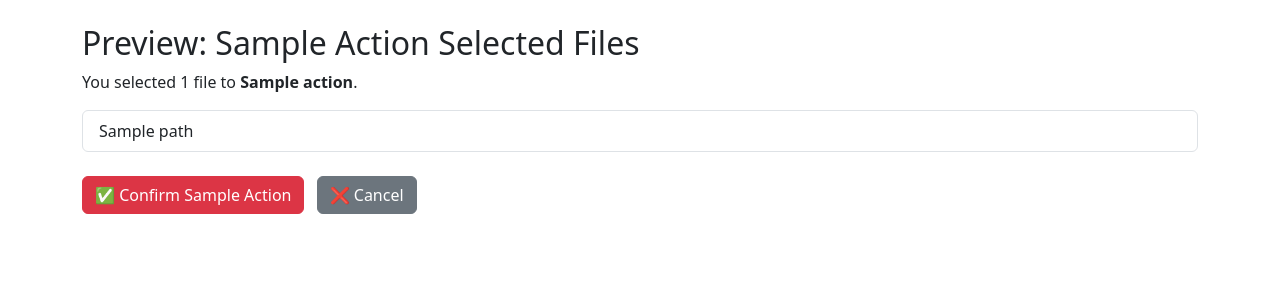
After one commit to echeadle/dup_files, a FastAPI app: template viewer/templates/preview.html in a window 1280 px wide. The commit adds this page. Shown: the top 300 px of the page. Run offline with FastAPI, Linux system fonts and the light colour scheme; the template is opened without the code that fills it: most values are stand-ins (such as "Sample title", 1, 10 or a date in 2020).

Commit message:
Added preview page

```diff
--- a/viewer/main.py
+++ b/viewer/main.py
@@ -1,12 +1,12 @@
-from fastapi import FastAPI, Request, UploadFile, File
-from fastapi.responses import RedirectResponse
+from fastapi import FastAPI, Request, UploadFile, File, Form
+from fastapi.responses import RedirectResponse, HTMLResponse
 from fastapi.staticfiles import StaticFiles
 from fastapi.templating import Jinja2Templates
 from pathlib import Path
 import shutil
 import os
 from collections import Counter
-
+from typing import List, Optional
 from viewer.utils import load_duplicates  # Make sure this is your function to read the DB
 
 app = FastAPI()
@@ -102,3 +102,40 @@ async def delete_or_export(request: Request):
 
     # You can pass a summary back or redirect with query
     return RedirectResponse(url="/?msg=" + action, status_code=303)
+
+
+
+EXPORT_DIR = Path("exported")
+EXPORT_DIR.mkdir(exist_ok=True)
+
+@app.post("/file-action", response_class=HTMLResponse)
+async def handle_file_action(request: Request,
+                             paths: List[str] = Form(...),
+                             action: str = Form(...),
+                             preview: Optional[str] = Form(None),
+                             confirm: Optional[str] = Form(None)):
+    if preview == "true" and confirm != "true":
+        # Show preview screen
+        return templates.TemplateResponse("preview.html", {
+            "request": request,
+            "action": action,
+            "paths": paths
+        })
+
+    # Perform actual action
+    successful = []
+    failed = []
+
+    for path in paths:
+        try:
+            if action == "delete":
+                os.remove(path)
+            elif action == "export":
+                shutil.copy(path, EXPORT_DIR / Path(path).name)
+            successful.append(path)
+        except Exception as e:
+            failed.append((path, str(e)))
+
+    # TODO: You could write to a log file here if needed
+
+    return RedirectResponse(url=f"/?msg={action}", status_code=303)
--- a/viewer/templates/index.html
+++ b/viewer/templates/index.html
@@ -95,6 +95,7 @@
       <!-- Delete/Export Form -->
       <form method="POST" action="/file-action" id="fileActionForm">
         <input type="hidden" name="action" id="fileAction" value="">
+        <input type="hidden" name="preview" id="previewMode" value="false">
 
         <!-- Delete/Export Buttons -->
         <div class="mb-3 d-flex gap-2">
@@ -162,8 +163,8 @@
 
   function submitFileAction(actionType) {
     const form = document.getElementById("fileActionForm");
-    const actionInput = document.getElementById("fileAction");
-    actionInput.value = actionType;
+    document.getElementById("fileAction").value = actionType;
+    document.getElementById("previewMode").value = "true"; // enable preview mode
     form.submit();
   }
 
--- /dev/null
+++ b/viewer/templates/preview.html
@@ -0,0 +1,29 @@
+<!DOCTYPE html>
+<html>
+<head>
+  <title>Confirm {{ action | title }} Action</title>
+  <link href="https://cdn.jsdelivr.net/npm/bootstrap@5.3.3/dist/css/bootstrap.min.css" rel="stylesheet">
+</head>
+<body class="p-4">
+  <div class="container">
+    <h2>Preview: {{ action.title() }} Selected Files</h2>
+    <p>You selected {{ paths | length }} file{{ '' if paths|length == 1 else 's' }} to <strong>{{ action }}</strong>.</p>
+
+    <ul class="list-group mb-4">
+      {% for path in paths %}
+        <li class="list-group-item">{{ path }}</li>
+      {% endfor %}
+    </ul>
+
+    <form method="POST" action="/file-action">
+      {% for path in paths %}
+        <input type="hidden" name="paths" value="{{ path }}">
+      {% endfor %}
+      <input type="hidden" name="action" value="{{ action }}">
+      <input type="hidden" name="confirm" value="true">
+      <button type="submit" class="btn btn-danger me-2">✅ Confirm {{ action.title() }}</button>
+      <a href="/" class="btn btn-secondary">❌ Cancel</a>
+    </form>
+  </div>
+</body>
+</html>
```
